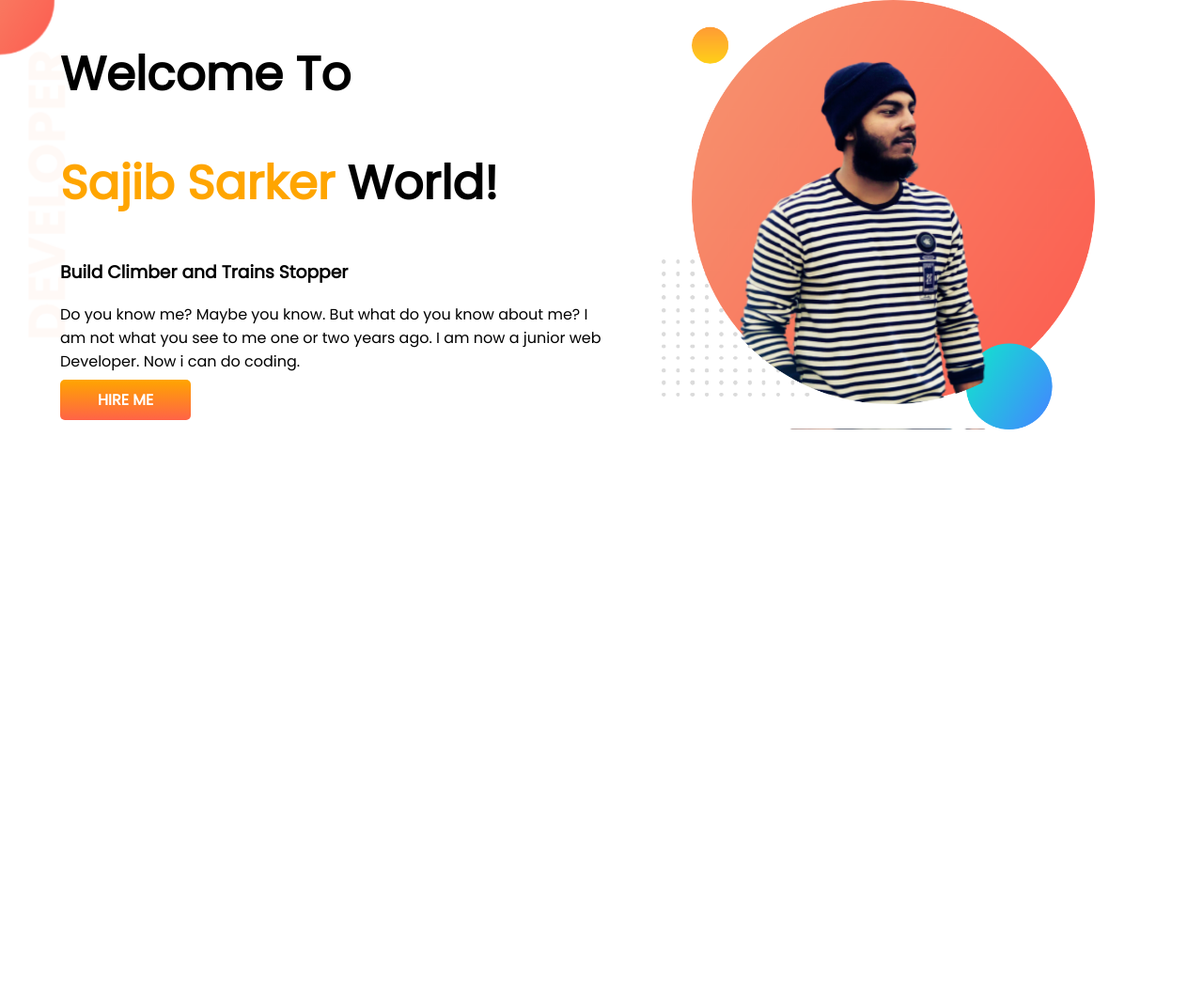
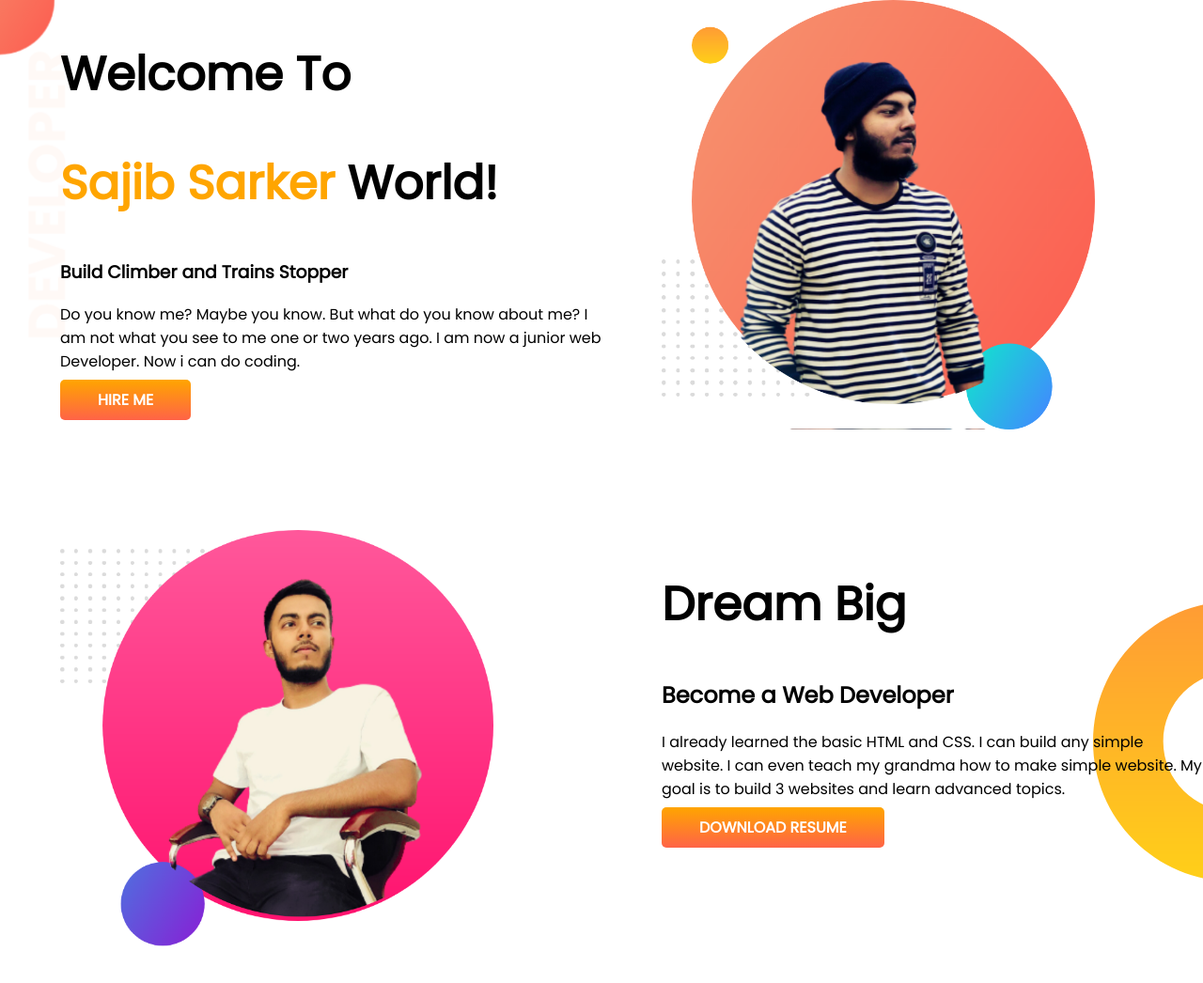
Before and after one commit to sajibsarker1/developer-portfolio, a plain HTML site: page index.html in a window 1280 px wide. Shown: the whole page at 94% size. Before the commit the page ends 800 px from the top, so only its background shows below. Drawn offline with Linux system fonts and the light colour scheme.

Commit message:
dream added

```diff
--- a/index.html
+++ b/index.html
@@ -28,6 +28,19 @@
             <img src="images/sajib pic witg bg.png" alt="">
         </div>
     </section>
+    <section class="dream-big">
+        <div class="half-width">
+            <img src="images/sarker pic with bg2.png" alt="">
+        </div>
+        <div class="half-width">
+            <h1>Dream Big</h1>
+            <h2>Become a Web Developer</h2>
+            <p>I already learned the basic HTML and CSS. I can build any simple website. I can even teach my grandma how
+                to make simple website. My goal is to build 3 websites and learn advanced topics.</p>
+            <a class="link-button" target=" blank" href="">DOWNLOAD RESUME</a>
+        </div>
+
+    </section>
 </body>
 
 </html>
--- a/style.css
+++ b/style.css
@@ -10,6 +10,7 @@ h1{
 }
 section{
     display: flex;
+    margin-bottom: 100px;
 }
 .half-width{
     width: 50%;
@@ -30,3 +31,8 @@ section{
     background-image: url(images/top-banner.png);
     background-repeat: no-repeat;
 }
+.dream-big{
+    background-image: url(images/dream-bg.png);
+    background-repeat: no-repeat;
+    background-position: right;
+}
```
Also changed, not shown: images/sarker pic with bg2.png (added).
